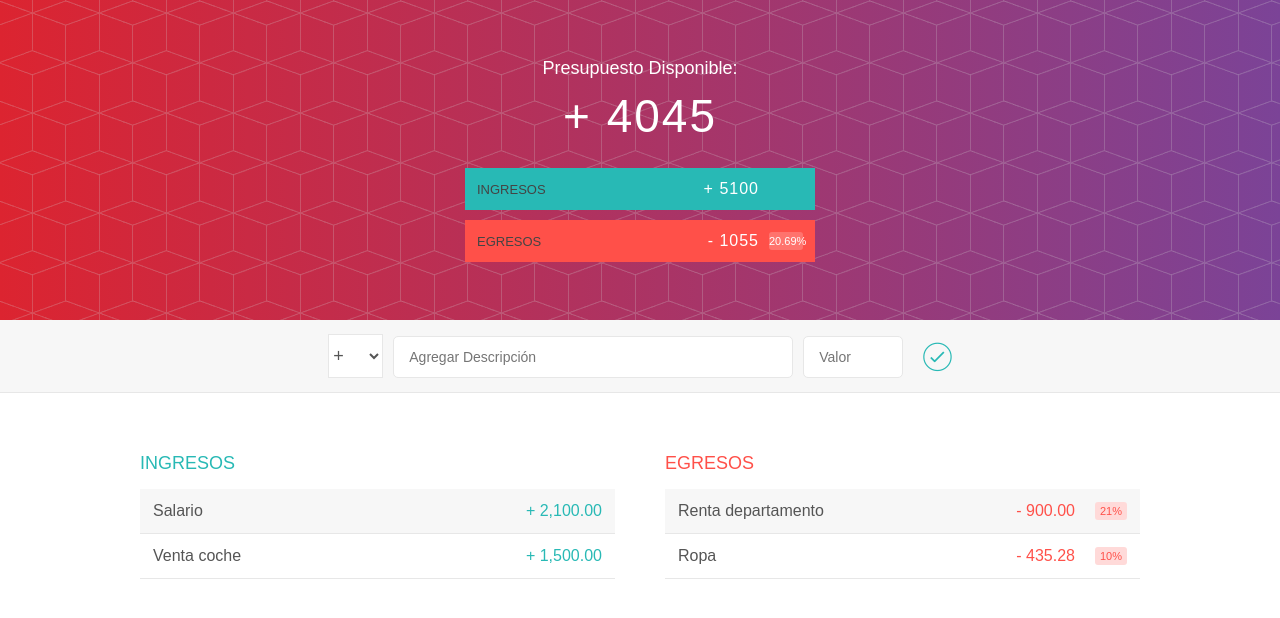
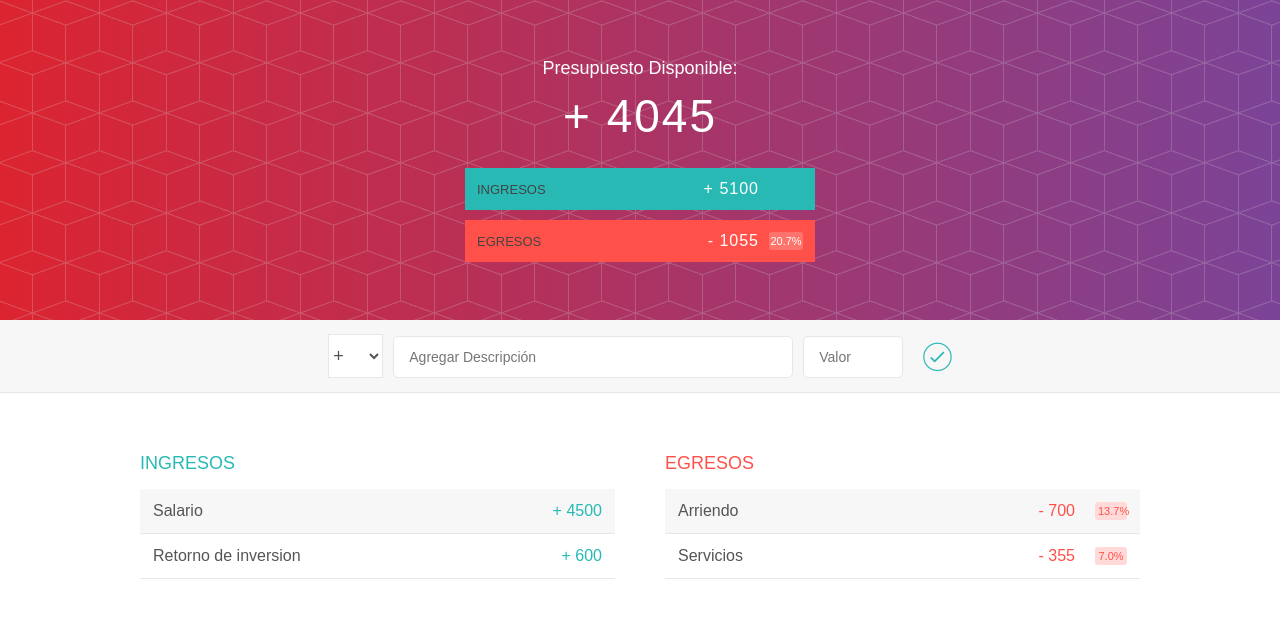
Before and after one commit to jfbarahonag/budget-app, an Angular app: page / in a window 1280 px wide. Shown: the top 618 px of the page. Built offline with nearby package versions, Linux system fonts and the light colour scheme.

Commit message:
inputs have been added to details component

```diff
--- a/src/app/app.component.html
+++ b/src/app/app.component.html
@@ -5,4 +5,6 @@
 
 <app-form />
 
-<app-details />
+<app-details
+  [totalIncomes]="getTotalIncomes()"
+/>
--- a/src/app/details/details.component.html
+++ b/src/app/details/details.component.html
@@ -1,25 +1,14 @@
 <div class="contenedor limpiarEstilos">
   <div class="ingreso">
+    <!-- title -->
     <h2 class="ingreso_titulo">Ingresos</h2>
-
-    <div class="elemento limpiarEstilos">
-      <div class="elemento_descripcion">Salario</div>
+    <!-- list -->
+    <div class="elemento limpiarEstilos" *ngFor="let income of getIncomes(); let idx = index">
+      <div class="elemento_descripcion">{{ income.details }}</div>
       <div class="right limpiarEstilos">
-        <div class="elemento_valor">+ 2,100.00</div>
+        <div class="elemento_valor">+ {{ income.value }}</div>
         <div class="elemento_eliminar">
-          <button class="elemento_eliminar--btn">
-            <i class="ion-ios-close-outline"></i>
-          </button>
-        </div>
-      </div>
-    </div>
-
-    <div class="elemento limpiarEstilos">
-      <div class="elemento_descripcion">Venta coche</div>
-      <div class="right limpiarEstilos">
-        <div class="elemento_valor">+ 1,500.00</div>
-        <div class="elemento_eliminar">
-          <button class="elemento_eliminar--btn">
+          <button class="elemento_eliminar--btn"(click)="removeIncome(idx)">
             <i class="ion-ios-close-outline"></i>
           </button>
         </div>
@@ -28,28 +17,18 @@
   </div>
 
   <div class="egreso">
+    <!-- title -->
     <h2 class="egreso_titulo">Egresos</h2>
-
-    <div class="elemento limpiarEstilos">
-      <div class="elemento_descripcion">Renta departamento</div>
+    <!-- list -->
+    <div class="elemento limpiarEstilos" *ngFor="let expense of getExpenses(); let idx = index">
+      <div class="elemento_descripcion">{{ expense.details }}</div>
       <div class="right limpiarEstilos">
-        <div class="elemento_valor">- 900.00</div>
-        <div class="elemento_porcentaje">21%</div>
+        <div class="elemento_valor">- {{ expense.value }}</div>
+        <div class="elemento_porcentaje">
+          {{ ((expense.value * 100) / totalIncomes).toFixed(1) }}%
+        </div>
         <div class="elemento_eliminar">
-          <button class="elemento_eliminar--btn">
-            <i class="ion-ios-close-outline"></i>
-          </button>
-        </div>
-      </div>
-    </div>
-
-    <div class="elemento limpiarEstilos">
-      <div class="elemento_descripcion">Ropa</div>
-      <div class="right limpiarEstilos">
-        <div class="elemento_valor">- 435.28</div>
-        <div class="elemento_porcentaje">10%</div>
-        <div class="elemento_eliminar">
-          <button class="elemento_eliminar--btn">
+          <button class="elemento_eliminar--btn" (click)="removeExpense(idx)">
             <i class="ion-ios-close-outline"></i>
           </button>
         </div>
--- a/src/app/details/details.component.ts
+++ b/src/app/details/details.component.ts
@@ -1,10 +1,30 @@
-import { Component } from '@angular/core';
+import { BudgetService } from './../budget.service';
+import { Component, Input } from '@angular/core';
 
 @Component({
   selector: 'app-details',
   templateUrl: './details.component.html',
-  styleUrls: ['./details.component.css']
+  styleUrls: ['./details.component.css'],
 })
 export class DetailsComponent {
+  constructor(private budgetService: BudgetService) {}
+
+  @Input() totalIncomes: number = 0;
+
+  getIncomes() {
+    return this.budgetService.getIncomes();
+  }
+
+  getExpenses() {
+    return this.budgetService.getExpenses();
+  }
+
+  removeIncome(idx: number) {
+    this.budgetService.removeIncome(idx);
+  }
+
+  removeExpense(idx: number) {
+    this.budgetService.removeExpense(idx);
+  }
 
 }
--- a/src/app/header/header.component.ts
+++ b/src/app/header/header.component.ts
@@ -18,6 +18,6 @@ export class HeaderComponent {
     if (isNaN(percentage)) {
       return 0;
     }
-    return percentage.toFixed(2);
+    return percentage.toFixed(1);
   }
 }
```
